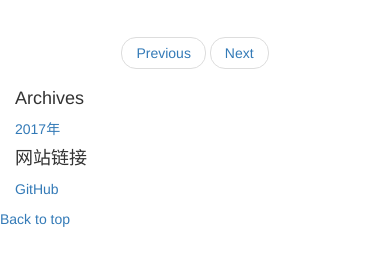
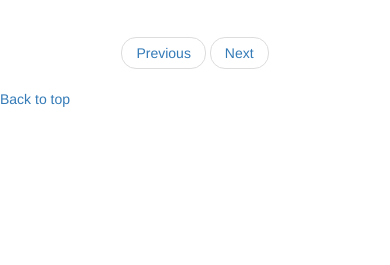
Before and after one commit to uphi/note, a plain HTML site: page index.html in a window 390 px wide. Shown: the part 137-402 px from the top of the page. Drawn offline with nearby package versions, Linux system fonts and the light colour scheme.

Commit message:
Update index.html

```diff
--- a/index.html
+++ b/index.html
@@ -11,7 +11,7 @@
       <div class="blog-masthead">
         <div class="container">
           <nav class="blog-nav">
-            <a class="blog-nav-item active" href="#">首页</a>
+            <a class="blog-nav-item active" href="#">首页</a> |
             <a class="blog-nav-item" href="#">About</a>
           </nav>
         </div>
@@ -37,21 +37,6 @@
             </nav>
           </div><!-- /.blog-main -->
 
-          <div class="col-sm-3 col-sm-offset-1 blog-sidebar">
-            <div class="sidebar-module">
-              <h4>Archives</h4>
-              <ol class="list-unstyled">
-                <li><a href="#">2017年</a></li>
-              </ol>
-            </div>
-            <div class="sidebar-module">
-              <h4>网站链接</h4>
-              <ol class="list-unstyled">
-                <li><a href="http://github.com">GitHub</a></li>
-              </ol>
-            </div>
-          </div><!-- /.blog-sidebar -->
-
         </div><!-- /.row -->
 
       </div><!-- /.container -->
```
